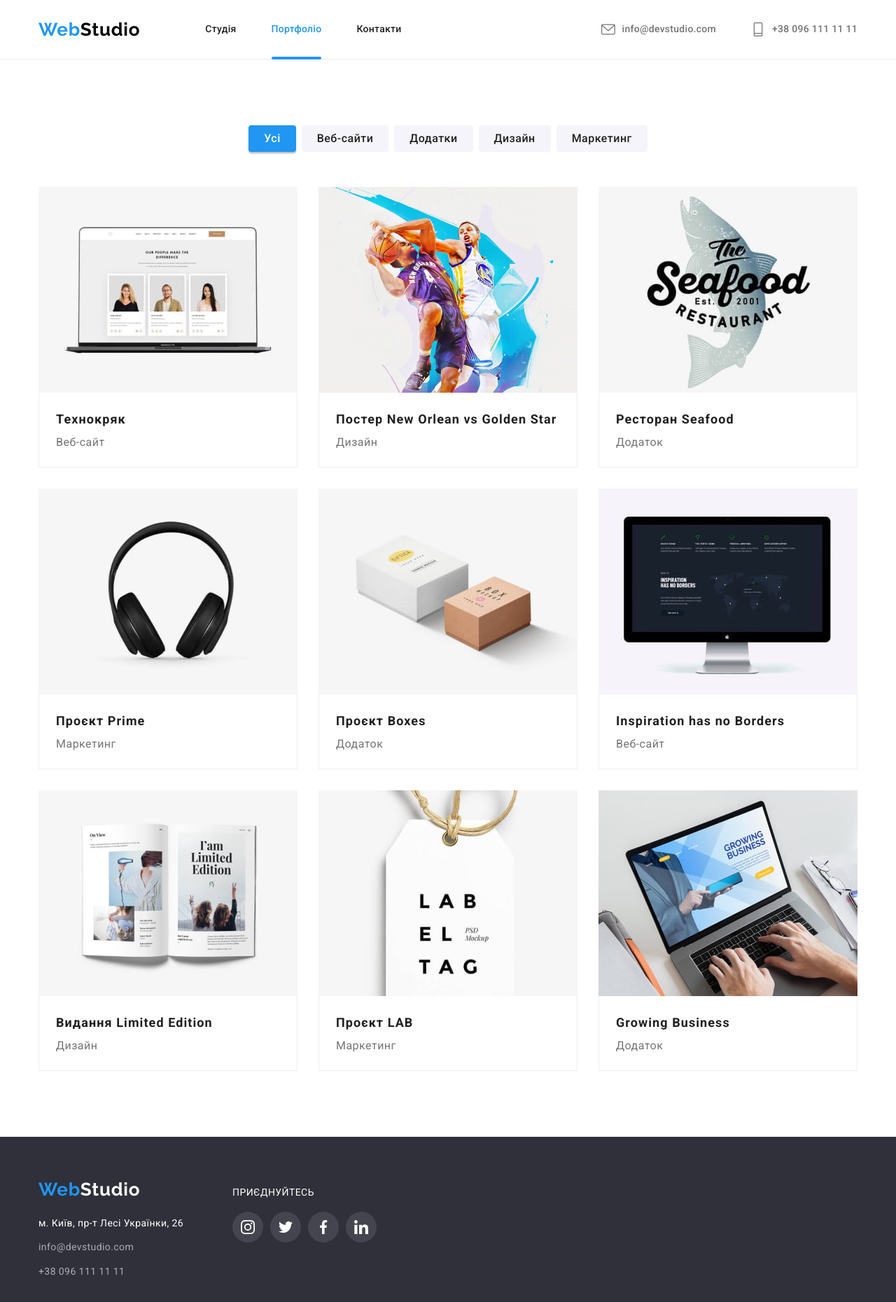
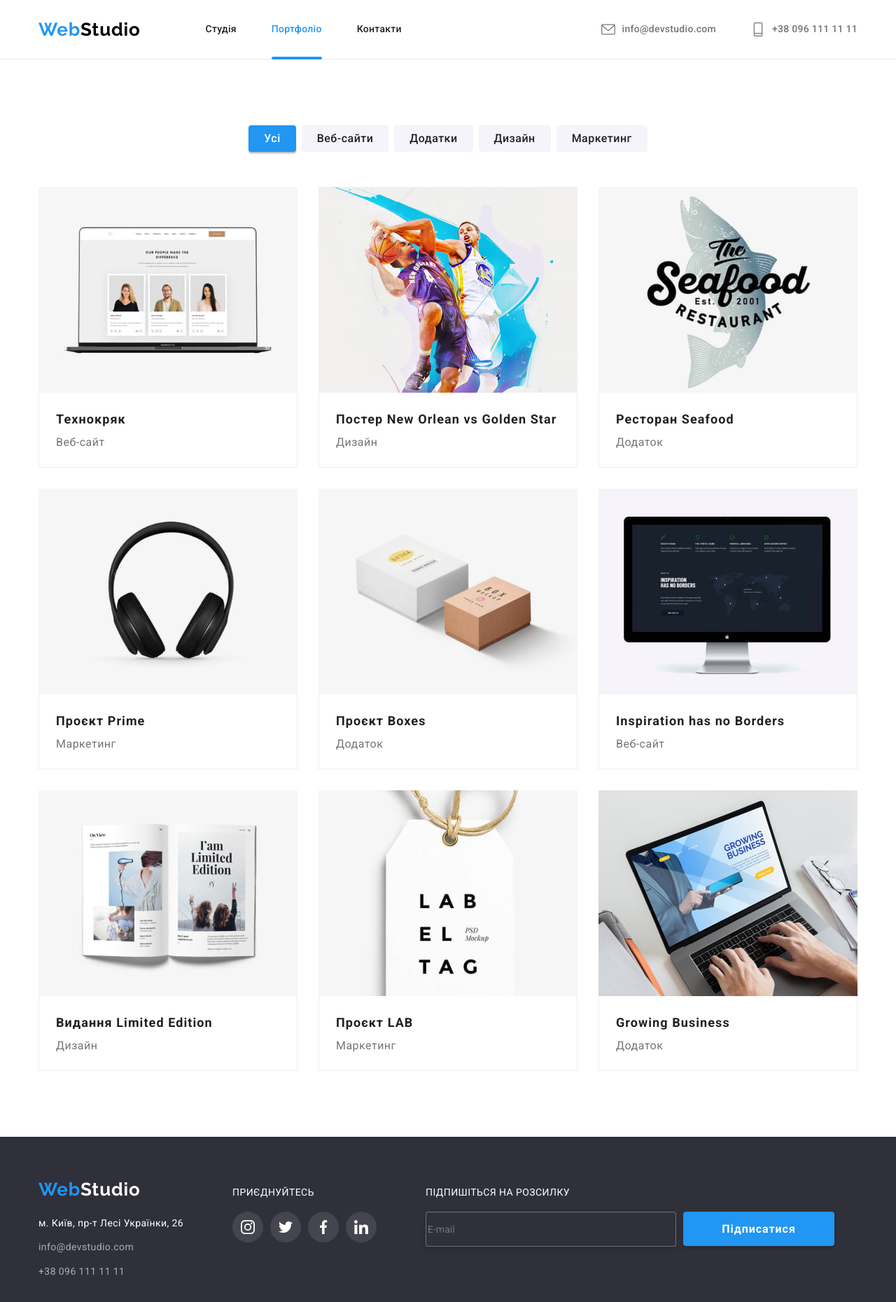
Before and after one commit to Cocobbee/goit-markup-hw-06, a plain HTML site: page portfolio.html in a window 1280 px wide. Shown: the whole page at 70% size. Drawn offline with nearby package versions, Linux system fonts and the light colour scheme.

Commit message:
updates 2.4

```diff
--- a/css/styles.css
+++ b/css/styles.css
@@ -87,7 +87,7 @@ img {
     padding-bottom: 24px;
 }
 
-.logo-web-header {
+.logo-web {
     font-family: 'Raleway';
     font-style: normal;
     font-weight: 700;
@@ -653,16 +653,6 @@ img {
     margin-bottom: 9px;
 }
 
-.logo-web-footer {
-    font-family: 'Raleway';
-    font-style: normal;
-    font-weight: 700;
-    font-size: 26px;
-    line-height: 1.19;
-    letter-spacing: 0.03em;
-    color: var(--sky);
-}
-
 .logo-studio-footer {
     font-family: 'Raleway';
     font-style: normal;
--- a/portfolio.html
+++ b/portfolio.html
@@ -29,8 +29,8 @@
   <header class="header-webstudio">
     <div class="container header-box">
       <nav class="navigation">
-        <a class="header-webstudio-link" href="./index.html">
-          <span lang="en" class="logo-web-header">Web</span><span lang="en" class="logo-studio-header">Studio</span>
+        <a class="header-webstudio-link logo-web" href="./index.html">
+          Web</span><span lang="en" class="logo-studio-header">Studio</span>
         </a>
         <ul class="linklist-header">
           <li class="nav-item"><a class="nav-link" href="index.html">Студія</a></li>
@@ -226,8 +226,8 @@
   <footer class="footer">
     <div class="container container-double">
       <div>
-        <a class="footer-logo" href="./index.html">
-          <span lang="en" class="logo-web-footer">Web</span><span lang="en" class="logo-studio-footer">Studio</span>
+        <a class="footer-logo logo-web" href="./index.html">Web</span><span lang="en"
+            class="logo-studio-footer">Studio</span>
         </a>
         <address class="contacts-address">
           <ul class="contacts-footer-list">
@@ -270,6 +270,16 @@
           </li>
         </ul>
       </div>
+      <!-- Suscribe for email received -->
+      <div>
+        <p class="suscribe-title">Підпишіться на розсилку</p>
+        <ul class="suscribe-list">
+          <li class="suscribe-item">
+            <input class="suscribe-info-box" type="email" name="email" id="email-suscribe" placeholder="E-mail" />
+          </li>
+          <li class="suscribe-item"><button class="btn-suscribe" type="submit">Підписатися</button></li>
+        </ul>
+      </div>
     </div>
   </footer>
 </body>
```
Also changed, not shown: index.html (+5 -5 lines).
